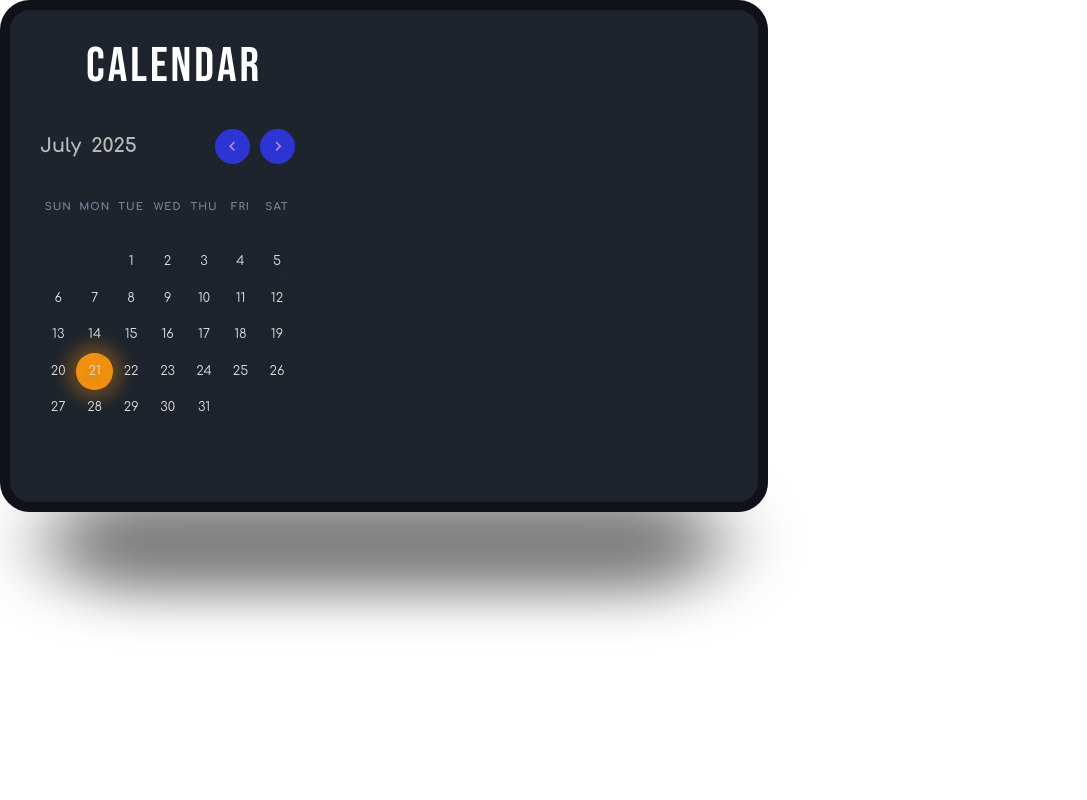
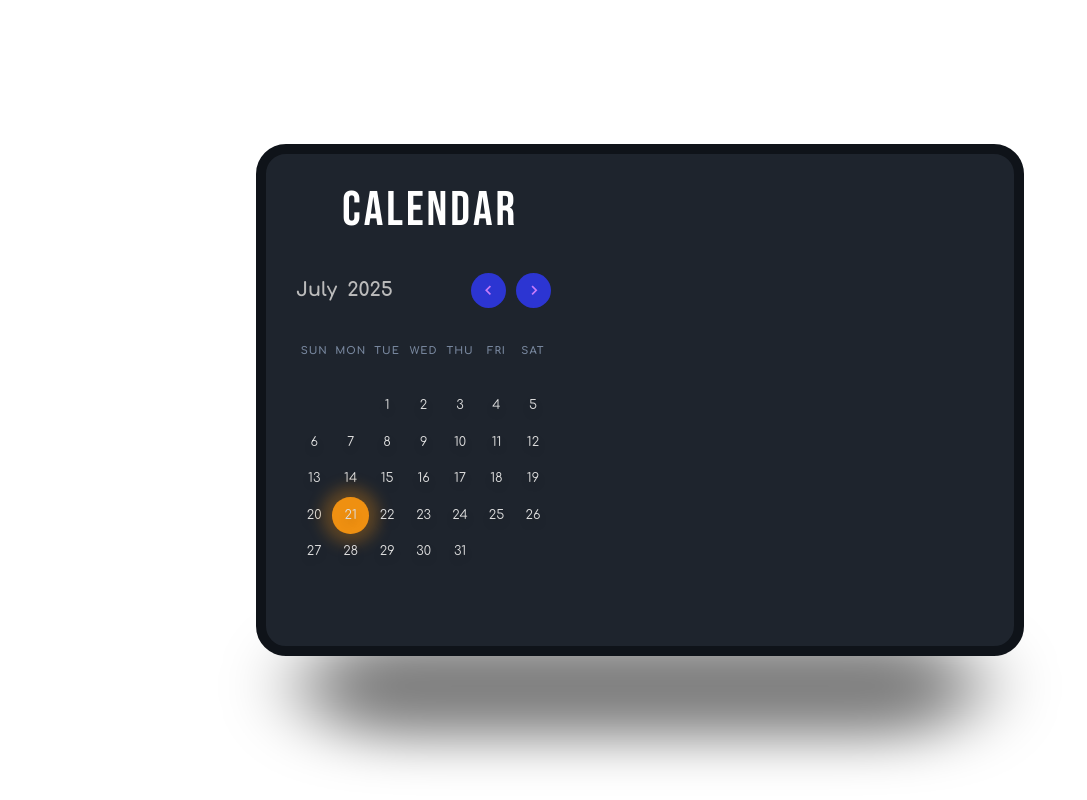
Before and after one commit to kaveenskn/InternQuest-web-Group2, a React (Vite) app: page /Calendar in a window 1280 px wide. Shown: the whole page, without its empty margins (0-1087 px from the left). Built offline with nearby package versions, Linux system fonts and the light colour scheme.

Commit message:
make reminder

```diff
--- a/src/pages/Calendar.jsx
+++ b/src/pages/Calendar.jsx
@@ -115,6 +115,12 @@ const handleTimeChange = (e) => {
     }));
 };
 
+const hasEvent = (day) => {
+    return events.some(event =>
+        isSameDay(new Date(event.date), new Date(currentYear, currentMonth, day))
+    );
+};
+
   return (
       <div className="calendar-app">
             <div className="calendar">
@@ -151,11 +157,13 @@ const handleTimeChange = (e) => {
             date === currentDate.getDate() &&
             currentMonth === currentDate.getMonth() &&
             currentYear === currentDate.getFullYear();
+        const dateHasEvent = hasEvent(date);
 
         return (
             <span
                 key={`day-${date}`}
-                className={isCurrentDay ? 'current-day' : ''}
+                className={`${isCurrentDay ? 'current-day' : ''}
+                           ${dateHasEvent ? 'has-event' : ''}`}
                 onClick={() => handleDayClick(day + 1)}
             >
                 {date}
@@ -240,4 +248,4 @@ const handleTimeChange = (e) => {
   )
 }
 
-export default Calendar
+export default Calendar;
--- a/src/styles/Calendar.css
+++ b/src/styles/Calendar.css
@@ -1,4 +1,14 @@
 @import url('https://fonts.googleapis.com/css2?family=Bebas+Neue&family=Comfortaa:wght@300..700&display=swap');
+
+body {
+    min-height: 100vh;
+    height: 100vh; /* Add this */
+    margin: 0; /* Add this */
+    display: flex;
+    justify-content: center;
+    align-items: center;
+    background-color: #2c35d2;
+}
 
 * {
     margin: 0;
@@ -9,16 +19,6 @@
 }
 html {
     font-size: 62.5%;
-}
-
-.container {
-    width: 100%;
-    height: 100vh;
-    background-color: #2c35d2;
-    display: grid;
-    place-items: center;
-    overflow: hidden;
-    perspective: 100rem;
 }
 
 .calendar-app {
@@ -33,6 +33,8 @@ html {
     column-gap: 5rem;
     position: relative;
     transform-style: preserve-3d;
+    margin: auto; /* Change from margin: 0 auto to just margin: auto */
+    max-width: 1200px;
 }
 
 .calendar-app::after {
@@ -131,11 +133,28 @@ html {
     box-shadow: 0 0 1.5rem 1rem rgba(239, 144, 17, 0.3);
 }
 
+/* Add these styles for dates with events */
+.has-event {
+    background-color: #00a3ff;
+    border-radius: 50%;
+    box-shadow: 0 0 1rem 0.5rem rgba(0, 163, 255, 0.2);
+    color: #fff;
+}
+
+/* Update current-day style to handle both classes */
+.current-day.has-event {
+    background-color: #ef9011;
+    box-shadow: 0 0 1.5rem 1rem rgba(239, 144, 17, 0.3);
+}
+
 .events {
     width: 60%;
     height: 100%;
     padding: 3rem 0;
     overflow-y: auto;
+    display: flex;
+    flex-direction: column;
+    align-items: center;
 }
 
 .events::-webkit-scrollbar {
@@ -156,7 +175,7 @@ html {
     justify-content: center;
     align-items: center;
     row-gap: 2rem;
-
+    padding-top: 2rem; /* Add this to create space for the close button */
 }
 
 .time-input {
@@ -238,16 +257,22 @@ html {
 
 .close-event-popup {
     position: absolute;
-    top: 1rem;
-    right: 1rem;
+    top: 1rem;    /* Position from top */
+    right: 1rem;  /* Position from right */
     background-color: transparent;
     border: none;
     cursor: pointer;
+    z-index: 1000; /* Add this to ensure button stays on top */
 }
 
 .close-event-popup i {
     font-size: 2.5rem;
     color: #fff;
+    transition: color 0.3s ease; /* Optional: adds smooth color transition on hover */
+}
+
+.close-event-popup i:hover {
+    color: #ef9011; /* Optional: changes color on hover */
 }
 
 .event {
@@ -260,6 +285,9 @@ html {
     align-items: center;
     margin-bottom: 2rem;
     position: relative;
+    max-width: 90%;
+    margin-left: auto;
+    margin-right: auto;
 }
 
 .event-date-wrapper {
@@ -363,3 +391,11 @@ html {
 }
 
 }
+
+#root {
+    width: 100%;
+    height: 100vh;
+    display: flex;
+    justify-content: center;
+    align-items: center;
+}
```
